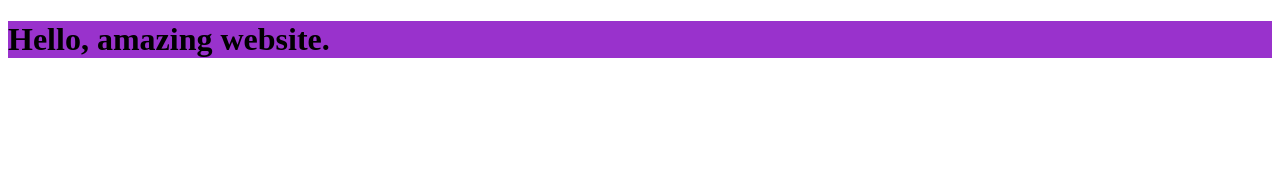
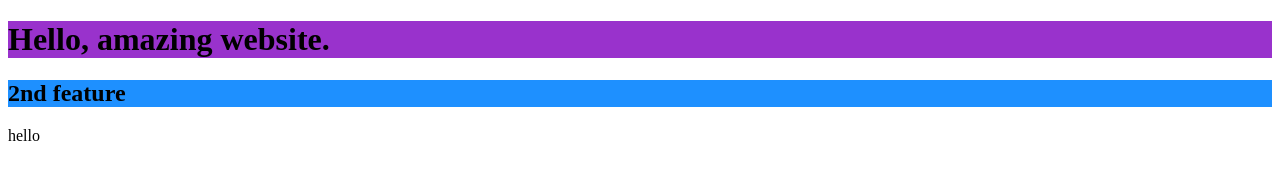
Before and after one commit to devanshdsoni/website-git, a plain HTML site: page index.html in a window 1280 px wide. Drawn offline with Linux system fonts and the light colour scheme.

Commit message:
new file added

```diff
--- a/index.html
+++ b/index.html
@@ -9,5 +9,8 @@
   </head>
   <body>
     <h1>Hello, amazing website.</h1>
+    <h2>2nd feature</h2>
+
+    hello
   </body>
 </html>
--- a/style.css
+++ b/style.css
@@ -1,3 +1,6 @@
 h1 {
   background-color: darkorchid;
 }
+h2 {
+  background-color: dodgerblue;
+}
```
Also changed, not shown: 1 other file.
